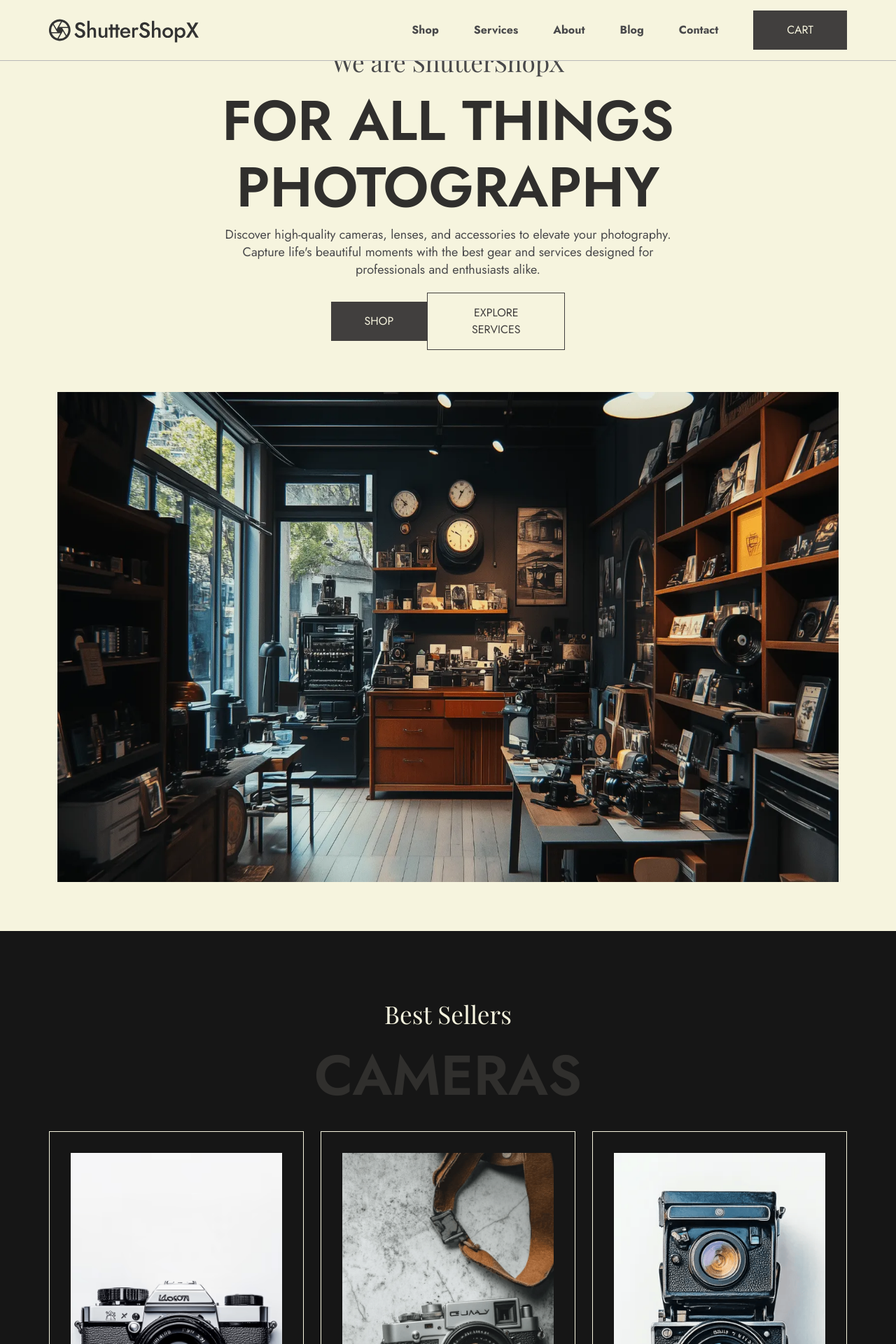
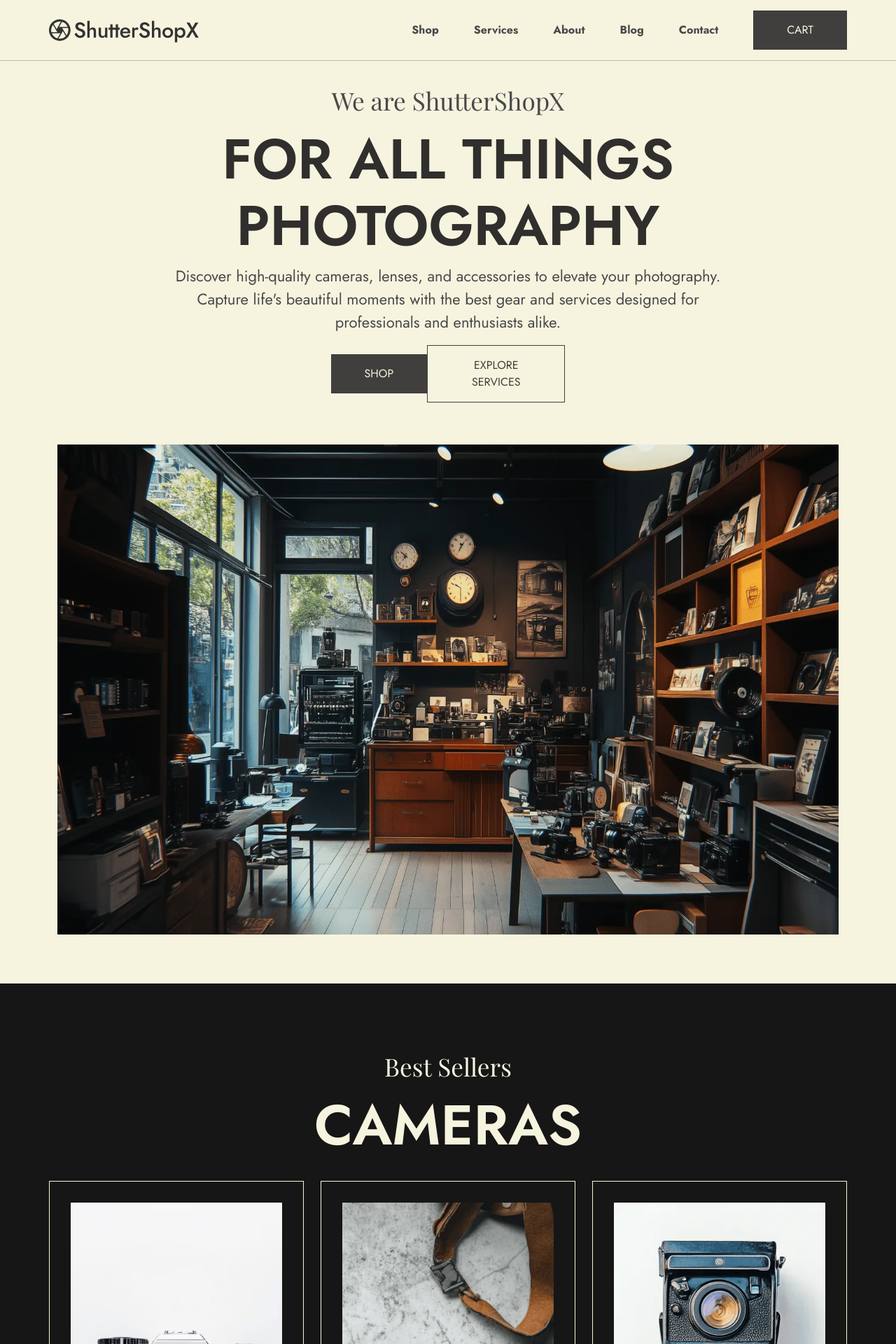
Before and after one commit to GeorgiosDrivas/shutter-shop, a React (Vite) app: page / in a window 1280 px wide. Shown: the top 1920 px of the page at 70% size. Built offline with nearby package versions, Linux system fonts and the light colour scheme; a web font is replaced by a local one.

Commit message:
CSS changes

```diff
--- a/src/styles/hero.styles.css
+++ b/src/styles/hero.styles.css
@@ -1,5 +1,5 @@
 #hero-wrap {
-  margin-top: 70px;
+  margin-top: 125px;
 }
 
 p {
--- a/src/styles/services.style.css
+++ b/src/styles/services.style.css
@@ -1,10 +1,10 @@
-h2 {
+#services h2 {
   font-family: Jost, sans-serif;
   color: #302f2d;
   font-size: calc(3.5rem + 3vh);
 }
 
-p {
+#services p {
   font-size: 18px;
   line-height: 25px;
   margin-bottom: 20px;
@@ -24,7 +24,7 @@ p {
   border-right: 1px solid;
 }
 
-button {
+#services button {
   border: 1px solid;
   background-color: transparent;
   padding: 1rem 2rem;
```
